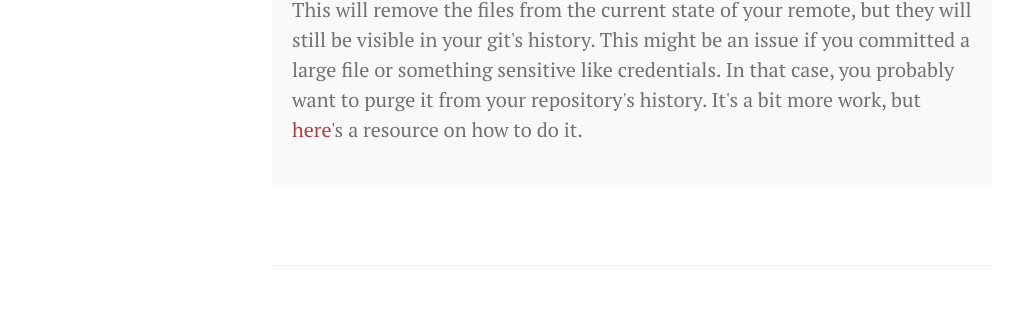
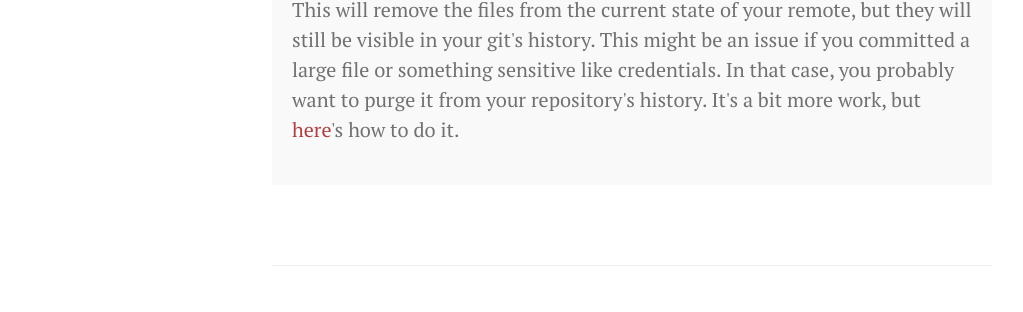
Before and after one commit to elrhaff/elrhaff.github.io, a Jekyll site: the page built from _posts/2020-05-27-remove-files-from-remote-git.md, in a window 1280 px wide. Shown: the part 947-1259 px from the top of the page, without its empty margins (8-1031 px from the left). Built offline with Jekyll 4.4.1, drawn with Linux system fonts in a browser that asks for light colours; comment, search, counter and statistics services are not loaded.

Commit message:
rephrase

```diff
--- a/_posts/2020-05-27-remove-files-from-remote-git.md
+++ b/_posts/2020-05-27-remove-files-from-remote-git.md
@@ -26,6 +26,6 @@
 <div class="message">
     <strong>⚠️ Important note:</strong>
 
-    <p>This will remove the files from the current state of your remote, but they will still be visible in your git's history. This might be an issue if you committed a large file or something sensitive like credentials. In that case, you probably want to purge it from your repository's history. It's a bit more work, but <a href="https://help.github.com/en/github/authenticating-to-github/removing-sensitive-data-from-a-repository">here</a>'s a resource on how to do it.
+    <p>This will remove the files from the current state of your remote, but they will still be visible in your git's history. This might be an issue if you committed a large file or something sensitive like credentials. In that case, you probably want to purge it from your repository's history. It's a bit more work, but <a href="https://help.github.com/en/github/authenticating-to-github/removing-sensitive-data-from-a-repository">here</a>'s how to do it.
     </p>
 </div>
```
